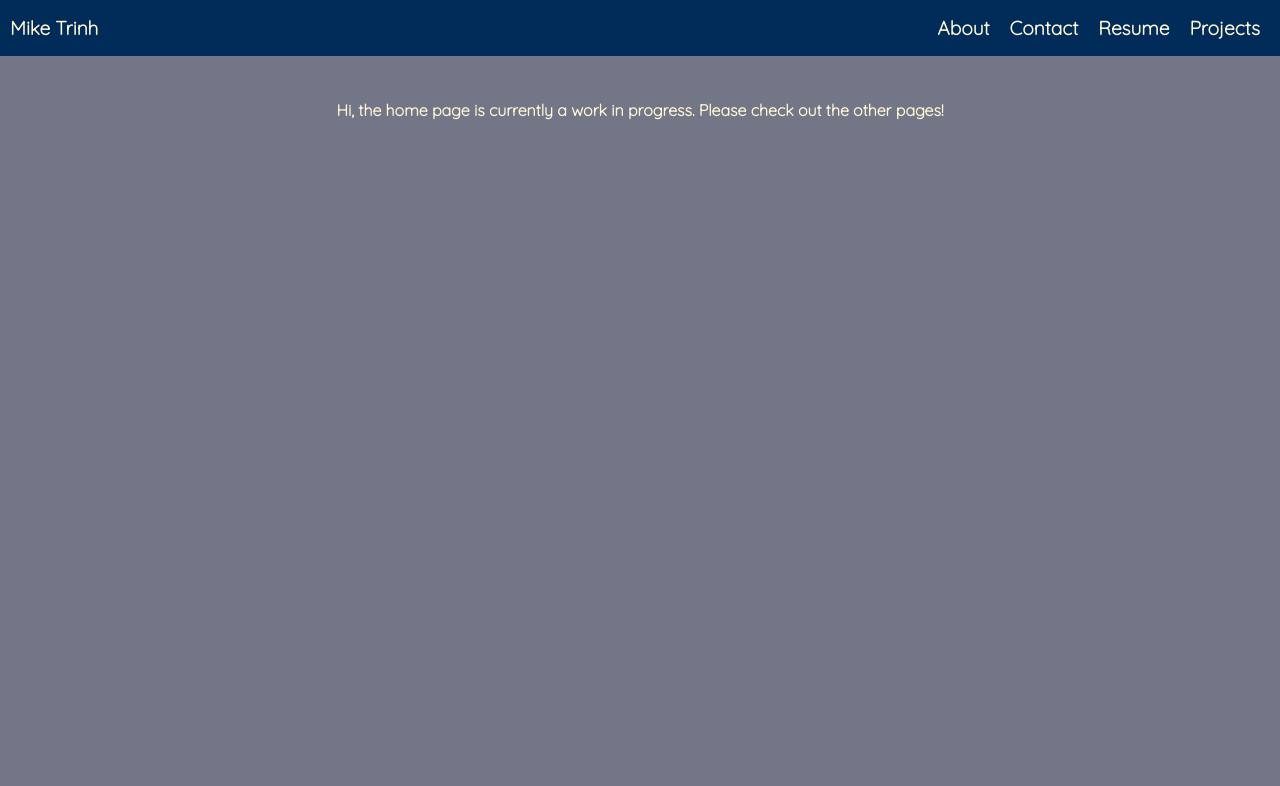
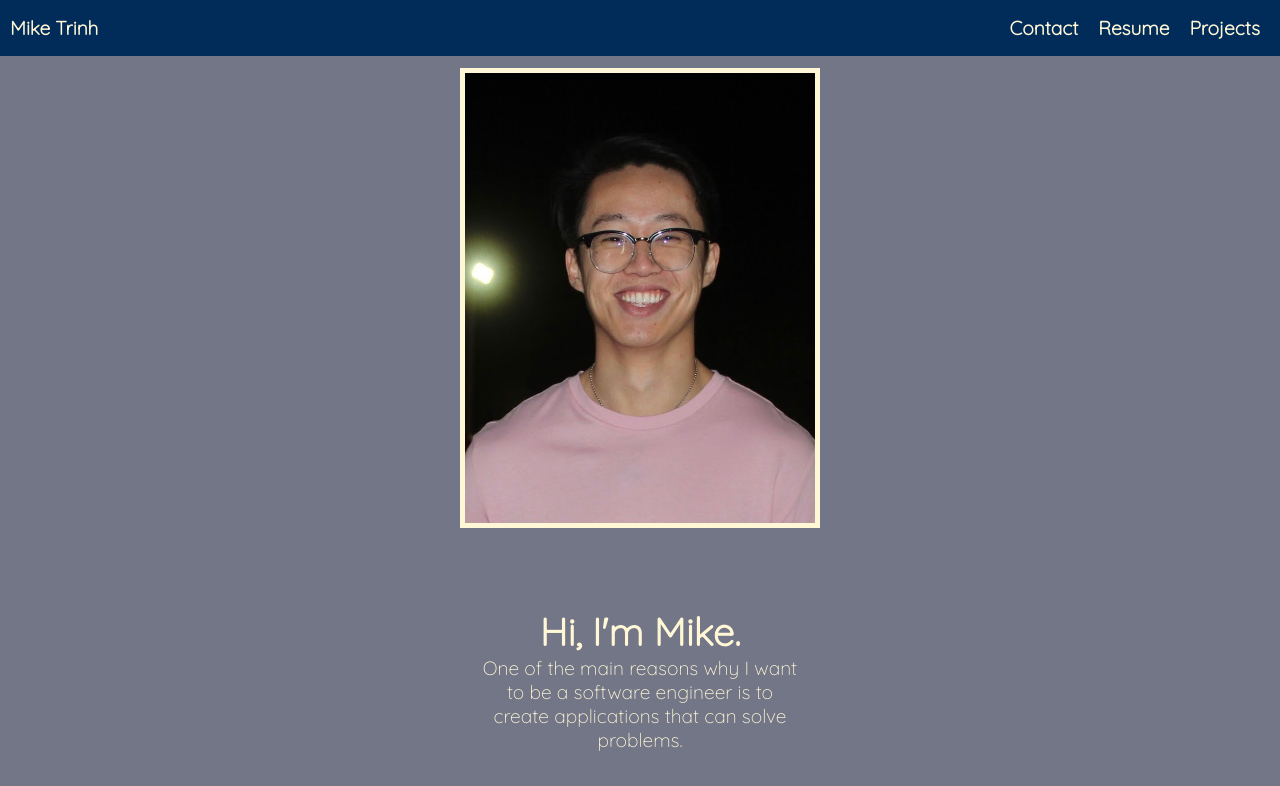
Before and after one commit to hieptrinh96/react-portfolio, a React (Create React App) app: page / in a window 1280 px wide. Shown: the top 786 px of the page. Built offline with nearby package versions, Linux system fonts and the light colour scheme.

Commit message:
remove about page

```diff
--- a/src/App.jsx
+++ b/src/App.jsx
@@ -1,5 +1,4 @@
 import { Route, Routes } from 'react-router-dom';
-import About from './pages/About/About';
 import Home from './pages/Home/Home';
 import Contact from './pages/Contact/Contact';
 import NavBar from './components/Navbar/NavBar'
@@ -13,10 +12,6 @@ function App() {
     <>
       <NavBar />
       <Routes>
-        <Route
-          path='/about'
-          element={<About />}
-        />
         <Route
           path='/'
           element={<Home />}
--- a/src/components/Navbar/NavBar.jsx
+++ b/src/components/Navbar/NavBar.jsx
@@ -14,14 +14,6 @@ function NavBar() {
         </div>
 
         <ul className="ul-container">
-          <li>
-            <Link
-              to='/about'
-            >
-              About
-            </Link>
-          </li>
-
           <li>
             <Link
               to='/contact'
--- a/src/pages/About/About.css
+++ /dev/null
@@ -1,39 +0,0 @@
-.info-container {
-  display: flex;
-  flex-direction: column;
-  justify-content: center;
-  align-items: center;
-  gap: 80px;
-  height: 100vh;
-  background-color: #737687;
-}
-
-.info-container>img {
-  border: 5px solid #FFF7D6;
-  width: 350px;
-  height: 450px;
-  margin-top: 20px;
-}
-
-h3,
-p {
-  margin: 0;
-  text-align: center;
-}
-
-.description {
-  width: 25%;
-  display: flex;
-  flex-direction: column;
-  justify-content: center;
-  font-size: larger;
-  color: #FFF7D6;
-}
-
-.description>h3 {
-  font-size: 2em;
-}
-
-.description>p {
-  font-size: 1em;
-}
--- a/src/pages/About/About.jsx
+++ /dev/null
@@ -1,17 +0,0 @@
-import profilePic from '../../assets/profile-pic.jpeg'
-import './About.css'
-const About = () => {
-  return (
-    <>
-      <div className='info-container'>
-        <img src={profilePic} alt="" />
-        <div className="description">
-          <h3>Hi, I'm Mike.</h3>
-          <p>One of the main reasons why I want to be a software engineer is to create applications that can solve problems.</p>
-        </div>
-      </div>
-    </>
-  );
-}
-
-export default About;
--- a/src/pages/Home/Home.css
+++ b/src/pages/Home/Home.css
@@ -1,4 +1,39 @@
-.home-container {
-  margin-top: 100px;
+.info-container {
+  display: flex;
+  flex-direction: column;
+  justify-content: center;
+  align-items: center;
+  gap: 80px;
+  height: 100vh;
+  background-color: #737687;
+}
+
+.info-container>img {
+  border: 5px solid #FFF7D6;
+  width: 350px;
+  height: 450px;
+  margin-top: 20px;
+}
+
+h3,
+p {
+  margin: 0;
   text-align: center;
 }
+
+.description {
+  width: 25%;
+  display: flex;
+  flex-direction: column;
+  justify-content: center;
+  font-size: larger;
+  color: #FFF7D6;
+}
+
+.description>h3 {
+  font-size: 2em;
+}
+
+.description>p {
+  font-size: 1em;
+}
--- a/src/pages/Home/Home.jsx
+++ b/src/pages/Home/Home.jsx
@@ -1,9 +1,16 @@
+import profilePic from '../../assets/profile-pic.jpeg'
 import './Home.css'
 const Home = () => {
   return (
-    <div className='home-container'>
-      <h4>Hi, the home page is currently a work in progress. Please check out the other pages! </h4>
-    </div>
+    <>
+      <div className='info-container'>
+        <img src={profilePic} alt="" />
+        <div className="description">
+          <h3>Hi, I'm Mike.</h3>
+          <p>One of the main reasons why I want to be a software engineer is to create applications that can solve problems.</p>
+        </div>
+      </div>
+    </>
   );
 }
 
```
